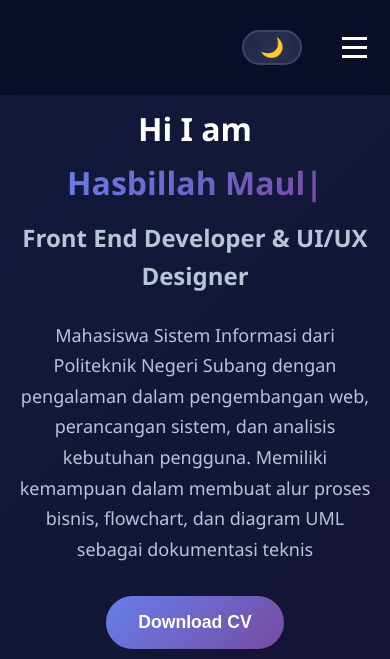
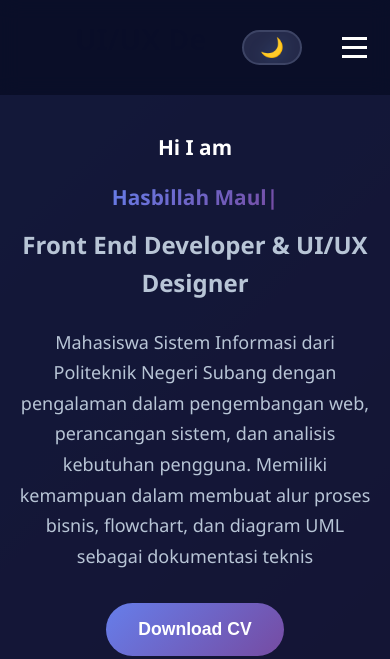
Before and after one commit to HasbillahIzzan/Portofolio, a plain HTML site: page index.html in a window 390 px wide. Shown: the top 659 px of the page. Drawn offline with nearby package versions, Linux system fonts and the light colour scheme.

Commit message:
refisi header

```diff
--- a/style.css
+++ b/style.css
@@ -243,7 +243,7 @@ body {
   background: var(--accent-gradient);
   position: relative;
   overflow: hidden;
-  padding-top: 100px;
+  padding-top: 130px;
 }
 
 .hero::before {
@@ -271,6 +271,7 @@ body {
   font-weight: 700;
   margin-bottom: 1rem;
   line-height: 1.2;
+  margin-top: 0.5em;
 }
 
 .hero-desc {
@@ -864,7 +865,8 @@ section {
   }
 
   .hero-text h1 {
-    font-size: 2.5rem;
+    font-size: 1.7rem;
+    margin-top: 1em;
   }
 
   .profile-img {
@@ -914,7 +916,9 @@ section {
   }
 
   .hero-text h1 {
-    font-size: 2rem;
+    font-size: 1.3rem;
+    margin-top: 1.2em;
+    word-break: break-word;
   }
 
   .section-title {
```
